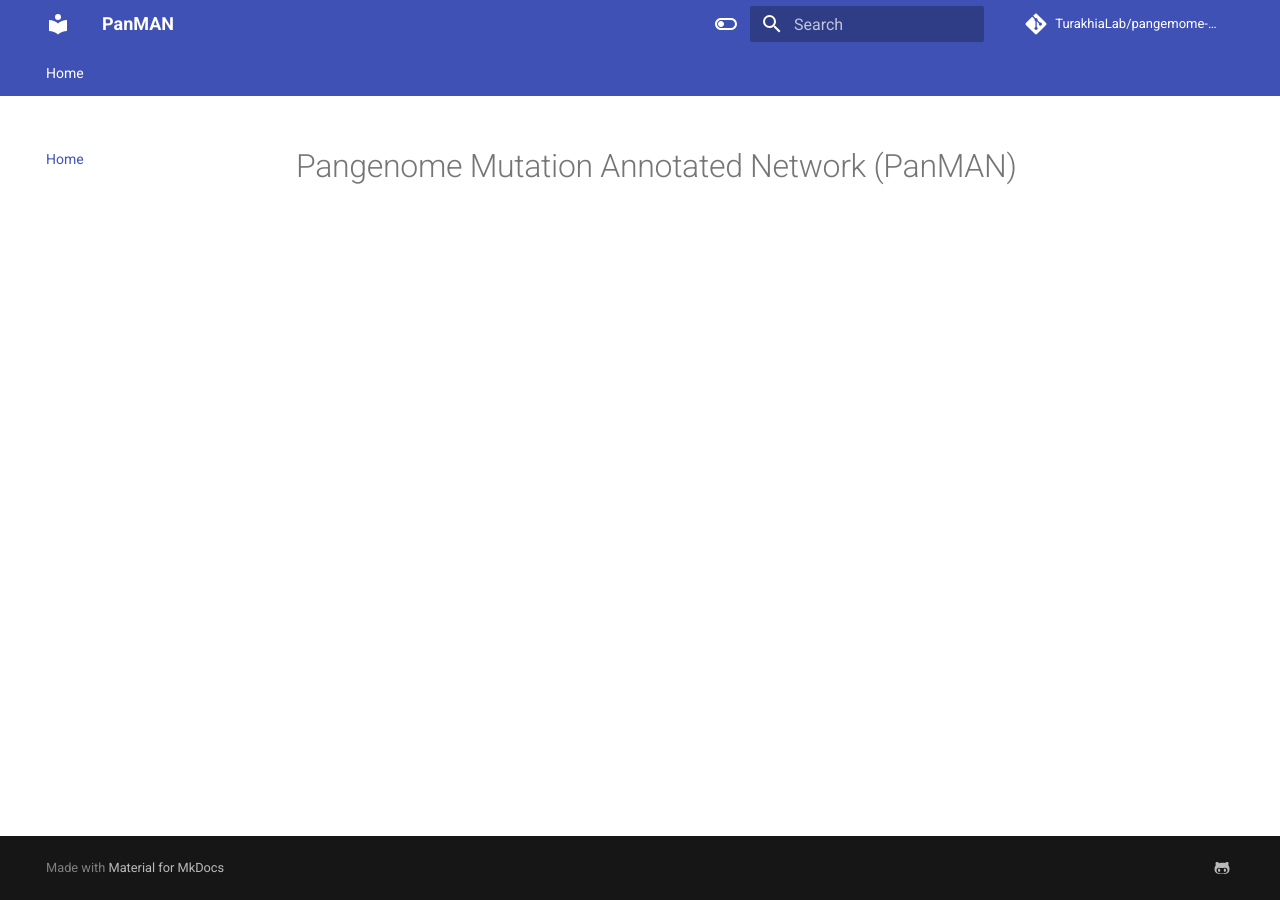
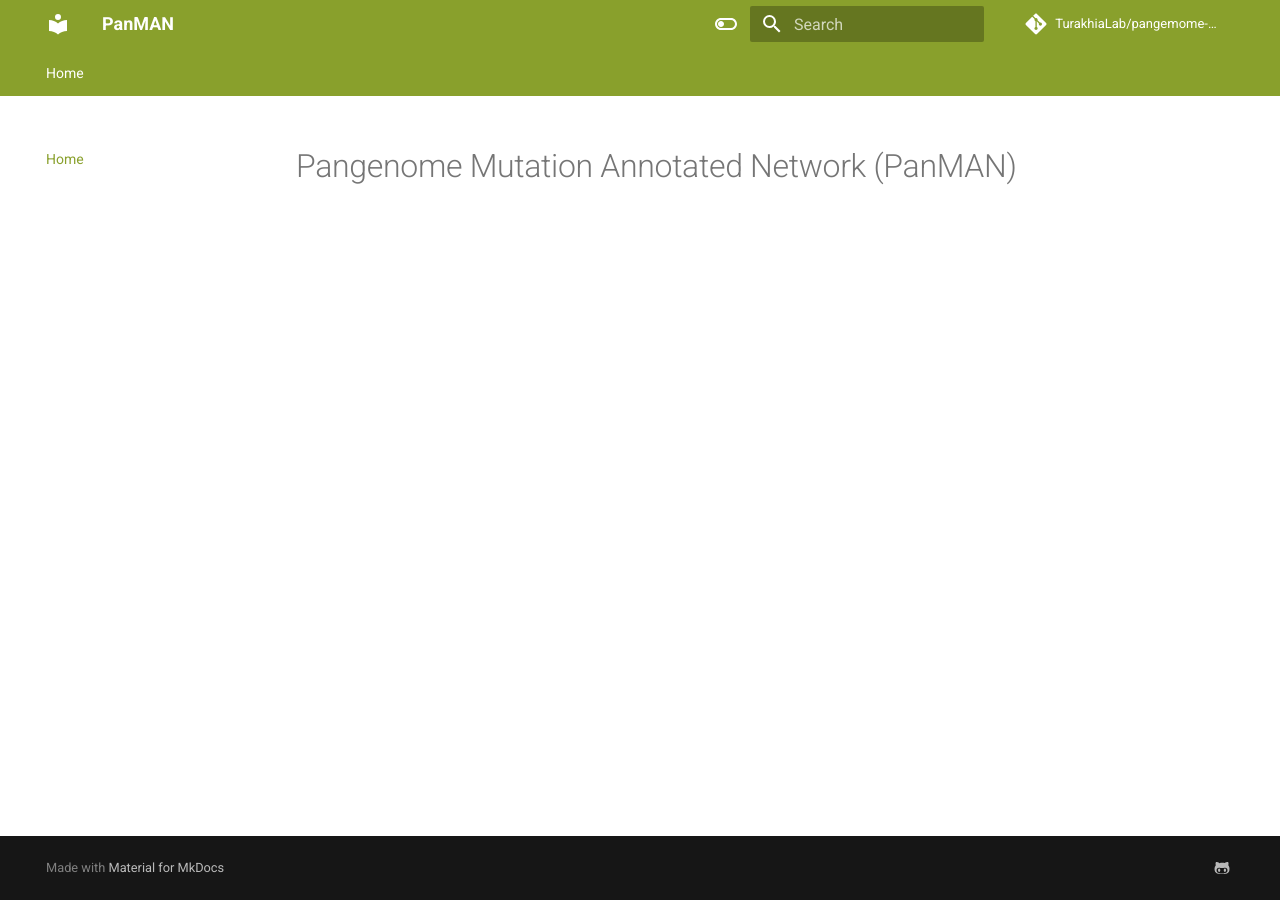
Before and after one commit to TurakhiaLab/panman, an MkDocs documentation site: the page built from docs/index.md, in a window 1280 px wide. Built offline with MkDocs 1.6.1 and Material for MkDocs 9.7.7, drawn with Linux system fonts in a browser that asks for light colours; comment, search, counter and statistics services are not loaded.

Commit message:
panman website

```diff
--- /dev/null
+++ b/docs/stylesheets/extra.css
@@ -0,0 +1,5 @@
+:root {
+    --md-primary-fg-color:        #89A02CFF;
+    --md-primary-fg-color--light: #89A02CFF;
+    --md-primary-fg-color--dark:  #89A02CFF;
+  }
--- a/mkdocs.yml
+++ b/mkdocs.yml
@@ -1,4 +1,6 @@
 site_name: PanMAN
+repo_url: https://github.com/TurakhiaLab/PanMAN
+repo_name: TurakhiaLab/pangemome-mat
 
 theme:
   name: material
@@ -38,7 +40,7 @@
   - search
 
 extra_css:
-  # - stylesheets/extra.css
+  - stylesheets/extra.css
 
 extra:
   social:
@@ -68,7 +70,3 @@
   - pymdownx.emoji:
       emoji_index: !!python/name:materialx.emoji.twemoji
       emoji_generator: !!python/name:materialx.emoji.to_svg
-
-repo_url: https://github.com/TurakhiaLab/pangenome-mat
-
-repo_name: TurakhiaLab/pangemome-mat
```
Also changed, not shown: 1 other file.
